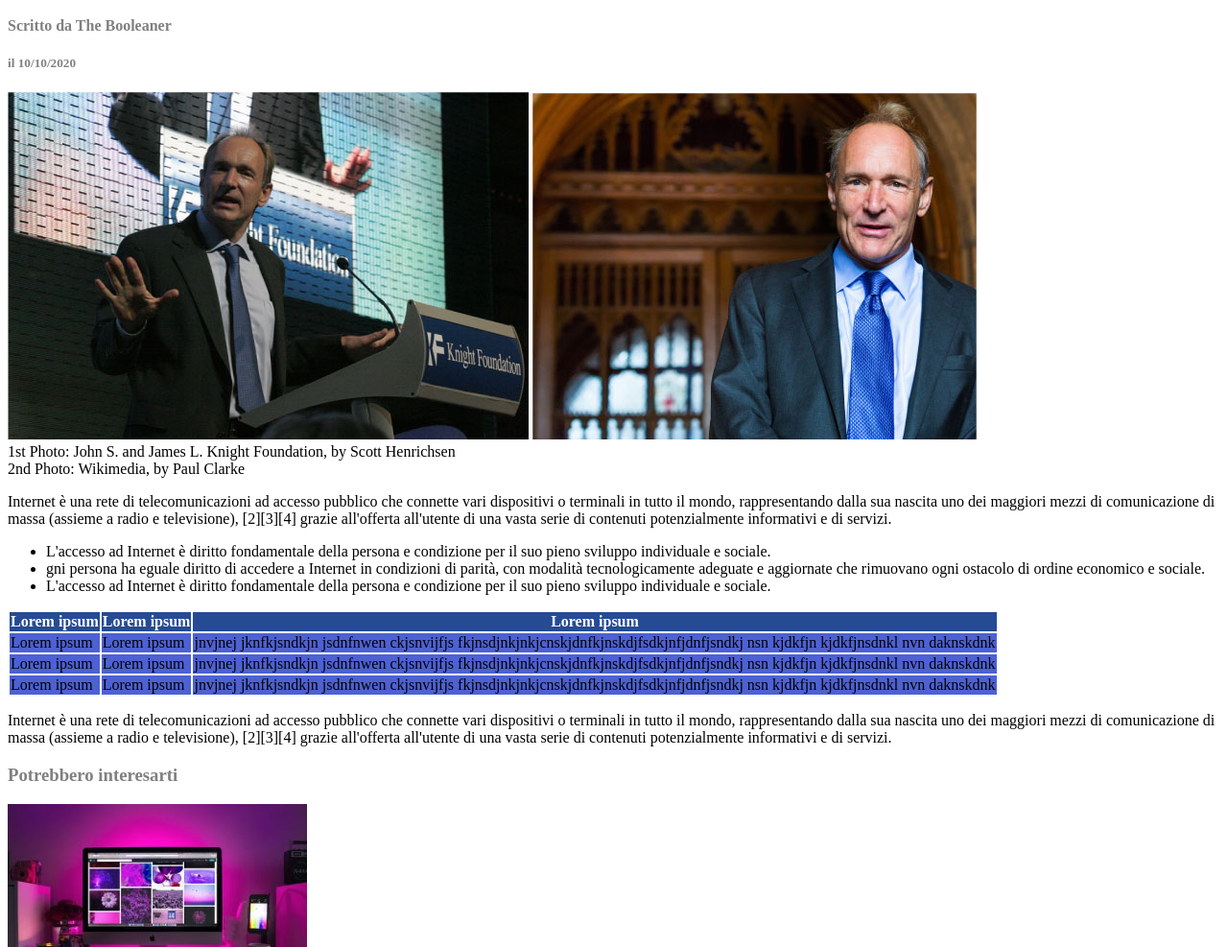
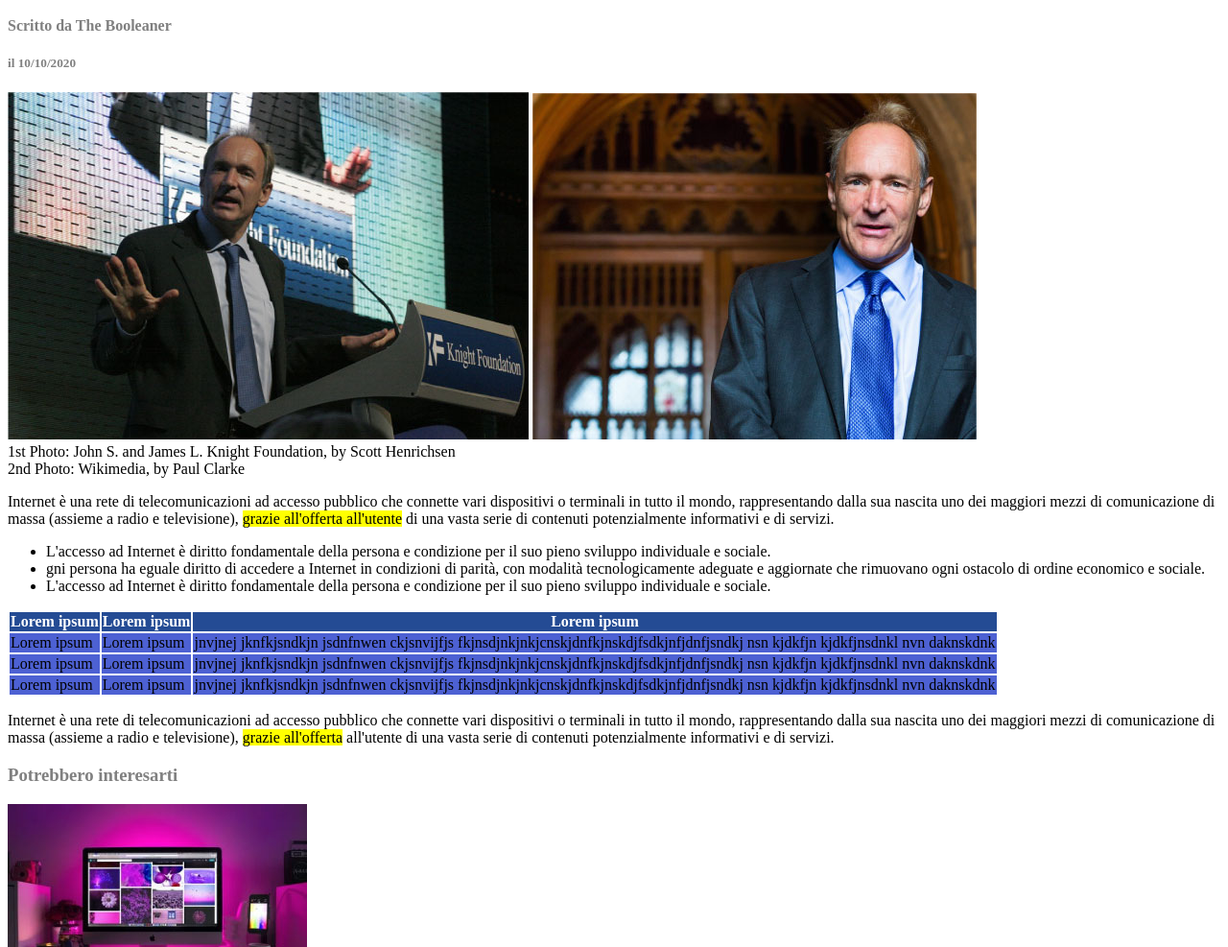
Before and after one commit to FebeCalMa/html-css-booleaner, a plain HTML site: page index.html in a window 1280 px wide. Shown: the part 113-1100 px from the top of the page at 96% size. Drawn offline with Linux system fonts and the light colour scheme.

Commit message:
mark di testo

```diff
--- a/index.html
+++ b/index.html
@@ -35,7 +35,7 @@
     <main>
         <p>
             Internet è una rete di telecomunicazioni ad accesso pubblico che connette vari dispositivi o terminali in tutto il mondo, rappresentando dalla sua nascita uno dei maggiori mezzi di comunicazione di massa (assieme a radio e televisione),
-            [2][3][4] grazie all'offerta all'utente di una vasta serie di contenuti potenzialmente informativi e di servizi.
+            <mark>grazie all'offerta all'utente</mark> di una vasta serie di contenuti potenzialmente informativi e di servizi.
         </p>
         <ul>
             <li>L'accesso ad Internet è diritto fondamentale della persona e condizione per il suo pieno sviluppo individuale e sociale.</li>
@@ -75,7 +75,7 @@
         </table>
         <p>
             Internet è una rete di telecomunicazioni ad accesso pubblico che connette vari dispositivi o terminali in tutto il mondo, rappresentando dalla sua nascita uno dei maggiori mezzi di comunicazione di massa (assieme a radio e televisione),
-            [2][3][4] grazie all'offerta all'utente di una vasta serie di contenuti potenzialmente informativi e di servizi.
+            <mark>grazie all'offerta</mark> all'utente di una vasta serie di contenuti potenzialmente informativi e di servizi.
         </p>
     </main>
 
```
